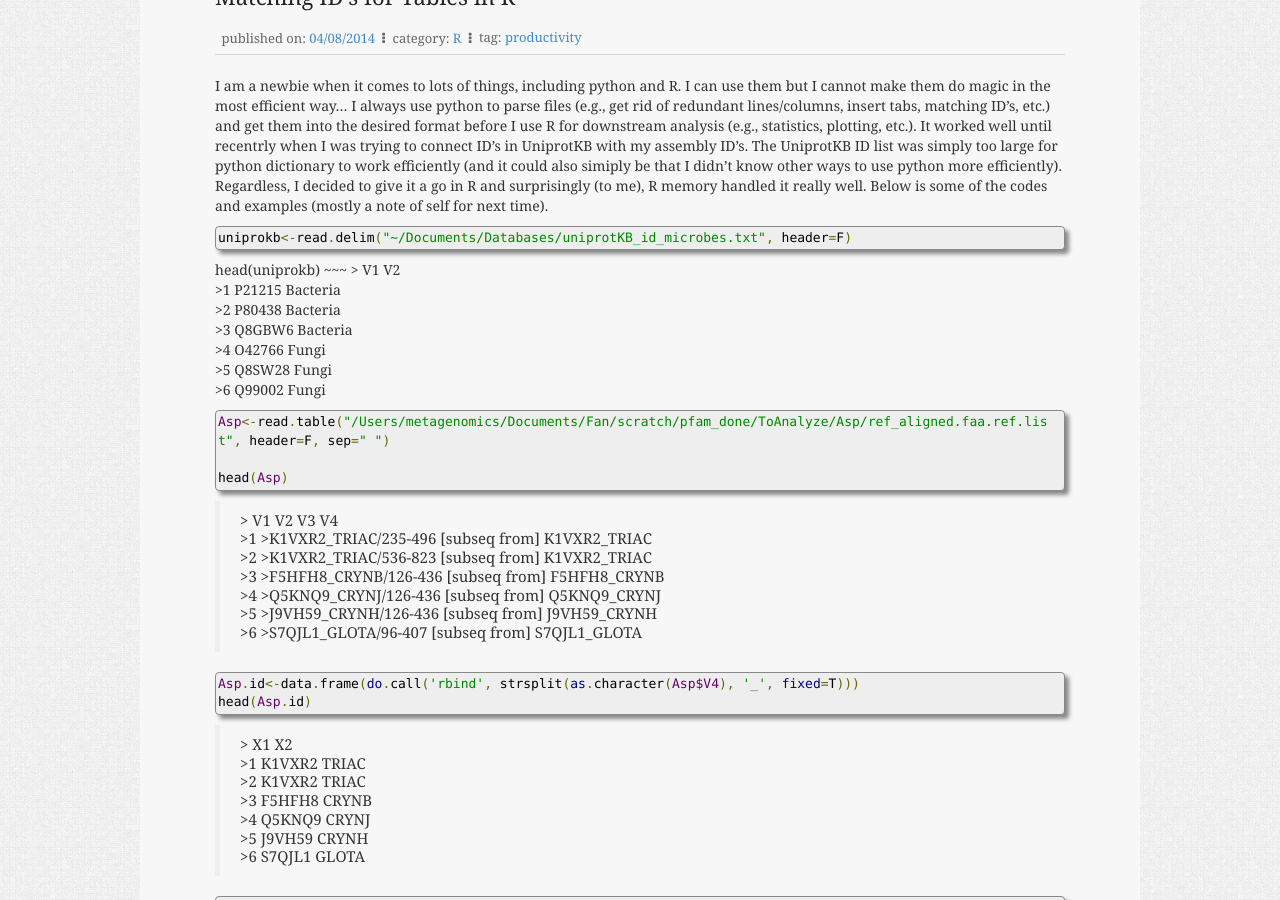
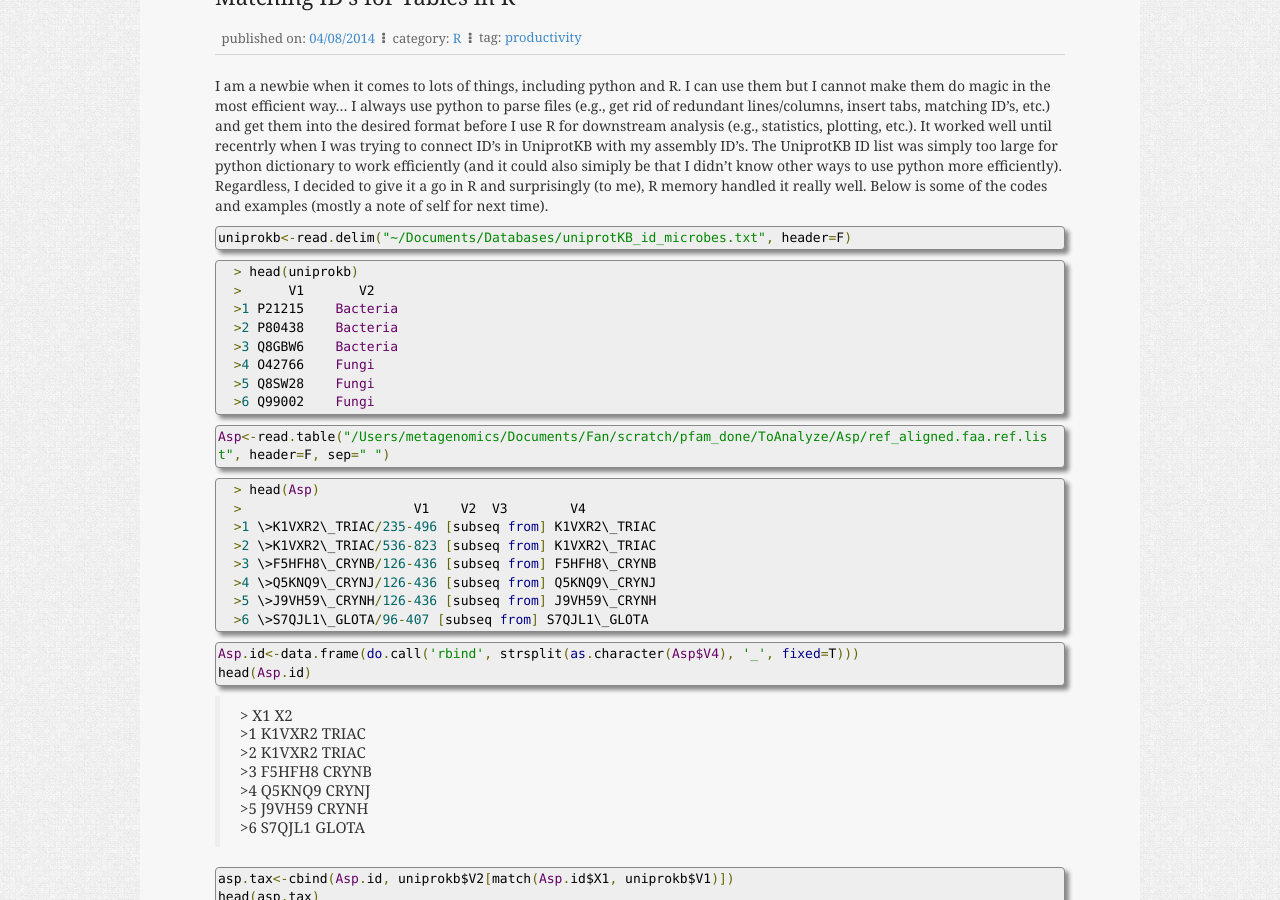
Before and after one commit to fandemonium/blog, a Jekyll site: the page built from _posts/2014-04-08-use-r-for-long-lists.md, in a window 1280 px wide and 900 px high, scrolled down 234 px. Built offline with Jekyll 4.4.1, drawn with Linux system fonts in a browser that asks for light colours; Markdown is read by kramdown in place of the engine named in the settings; comment, search, counter and statistics services are not loaded.

Commit message:
trying to fix the codeblocks

````diff
--- a/_posts/2014-04-08-use-r-for-long-lists.md
+++ b/_posts/2014-04-08-use-r-for-long-lists.md
@@ -11,8 +11,7 @@ I am a newbie when it comes to lots of things, including python and R. I can use
 ~~~
 uniprokb<-read.delim("~/Documents/Databases/uniprotKB_id_microbes.txt", header=F)
 ~~~
-head(uniprokb)
-~~~
+      > head(uniprokb)
       >      V1       V2
       >1 P21215    Bacteria
       >2 P80438    Bacteria
@@ -23,17 +22,16 @@ head(uniprokb)
 
 ```R
 Asp<-read.table("/Users/metagenomics/Documents/Fan/scratch/pfam_done/ToAnalyze/Asp/ref_aligned.faa.ref.list", header=F, sep=" ")
+```
+      > head(Asp)
+      >                      V1    V2  V3        V4
+      >1 \>K1VXR2\_TRIAC/235-496 [subseq from] K1VXR2\_TRIAC
+      >2 \>K1VXR2\_TRIAC/536-823 [subseq from] K1VXR2\_TRIAC
+      >3 \>F5HFH8\_CRYNB/126-436 [subseq from] F5HFH8\_CRYNB
+      >4 \>Q5KNQ9\_CRYNJ/126-436 [subseq from] Q5KNQ9\_CRYNJ
+      >5 \>J9VH59\_CRYNH/126-436 [subseq from] J9VH59\_CRYNH
+      >6 \>S7QJL1\_GLOTA/96-407 [subseq from] S7QJL1\_GLOTA
 
-head(Asp)
-```
->\>                      V1    V2  V3        V4
->\>1 \>K1VXR2\_TRIAC/235-496 [subseq from] K1VXR2\_TRIAC
->\>2 \>K1VXR2\_TRIAC/536-823 [subseq from] K1VXR2\_TRIAC
->\>3 \>F5HFH8\_CRYNB/126-436 [subseq from] F5HFH8\_CRYNB
->\>4 \>Q5KNQ9\_CRYNJ/126-436 [subseq from] Q5KNQ9\_CRYNJ
->\>5 \>J9VH59\_CRYNH/126-436 [subseq from] J9VH59\_CRYNH
->\>6 \>S7QJL1\_GLOTA/96-407 [subseq from] S7QJL1\_GLOTA
->
 
 ```R
 Asp.id<-data.frame(do.call('rbind', strsplit(as.character(Asp$V4), '_', fixed=T)))
````
